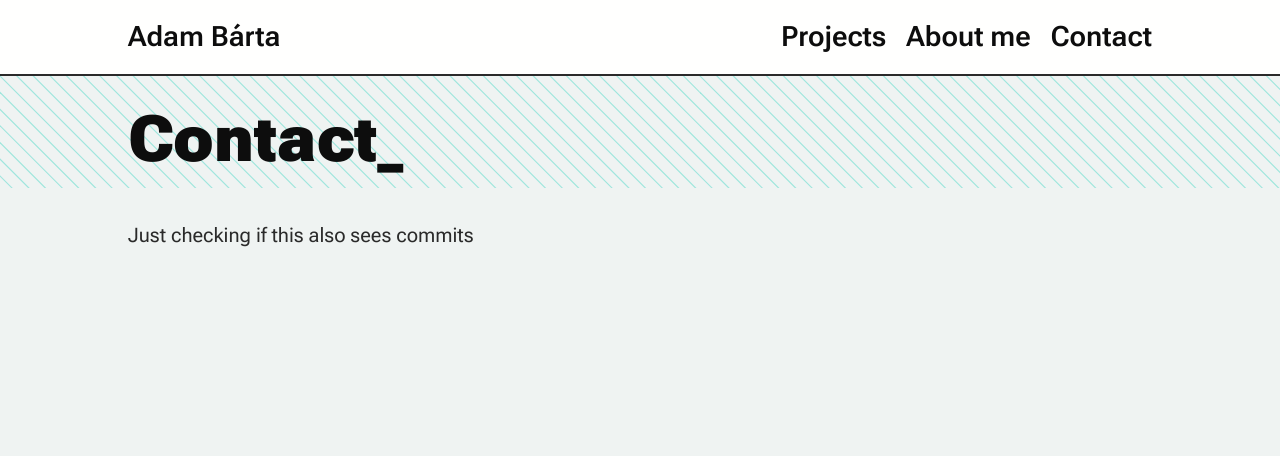
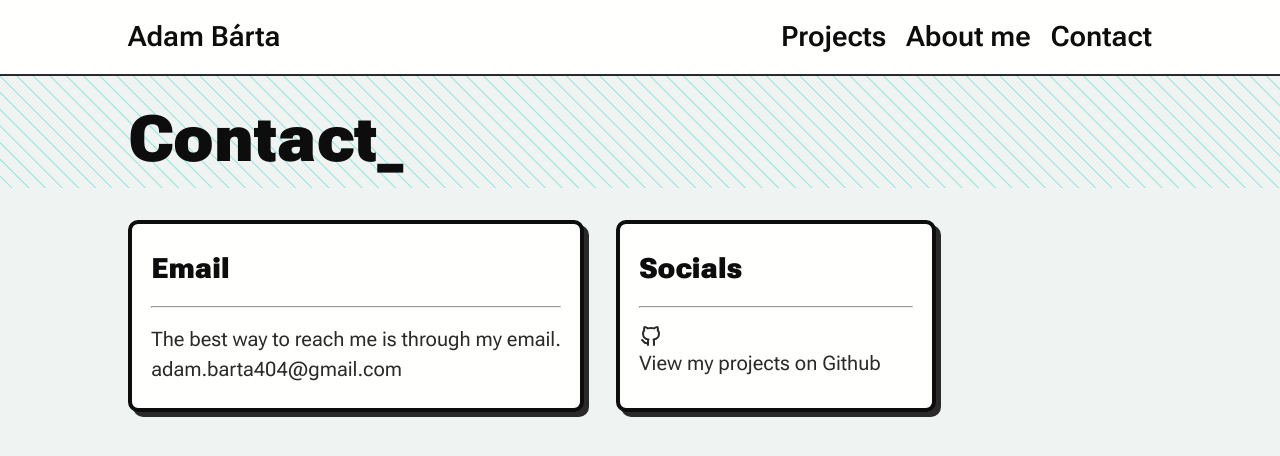
Before and after one commit to PeanutButte7/portfolio, a Next.js app: page /contact in a window 1280 px wide. Shown: the top 456 px of the page. Built offline with nearby package versions, Linux system fonts and the light colour scheme.

Commit message:
Added InformationCard variant and updated Contact page

```diff
--- /dev/null
+++ b/src/components/ContactPage/ContactPage.styled.tsx
@@ -0,0 +1,14 @@
+import {styled} from 'styles';
+
+export const ContactPageStyled = styled('div', {
+    display: 'flex',
+    flexDirection: 'column',
+    gap: '2rem',
+
+    '@desktop': {
+        flexDirection: 'row',
+        '& > p': {
+            width: '60vw',
+        },
+    },
+});
--- a/src/components/ContactPage/ContactPage.tsx
+++ b/src/components/ContactPage/ContactPage.tsx
@@ -1,11 +1,19 @@
-import { Typography } from 'components/UI';
+import {InformationCard, Typography} from 'components/UI';
+import {ContactPageStyled} from './ContactPage.styled';
+import {IconBrandGithub} from '@tabler/icons';
 
 export function ContactPage() {
     return (
-        <>
-            <Typography size='lg'>
-                Just checking if this also sees commits
-            </Typography>
-        </>
+        <ContactPageStyled>
+            <InformationCard title="Email" tight>
+                <Typography size="lg">
+                    The best way to reach me is through my email. <br/>
+                    <b>adam.barta404@gmail.com</b>
+                </Typography>
+            </InformationCard>
+            <InformationCard title="Socials" tight>
+                <Typography size="lg"><IconBrandGithub/>View my projects on Github</Typography>
+            </InformationCard>
+        </ContactPageStyled>
     );
 }
--- a/src/components/UI/InformationCard/InformationCard.styles.ts
+++ b/src/components/UI/InformationCard/InformationCard.styles.ts
@@ -11,15 +11,23 @@ export const InformationCardStyled = styled('div', {
     border: '4px solid $almostBlack',
     borderRadius: '10px',
 
-    'p:first-child': {
-        textAlign: 'center',
-    },
-
     '@desktop': {
         minWidth: '20rem',
         minHeight: '30rem',
         px: '1.5vw',
     },
+
+    variants: {
+        tight: {
+            true: {
+                minHeight: 0,
+            }
+        }
+    },
+
+    defaultVariants: {
+        tight: false,
+    }
 });
 
 export const Line = styled('hr', {
--- a/src/components/UI/InformationCard/InformationCard.tsx
+++ b/src/components/UI/InformationCard/InformationCard.tsx
@@ -7,16 +7,19 @@ interface InformationCardProps {
     children?: ReactNode;
     mainColor?: string;
     accentColor?: string;
+    tight?: boolean;
 }
 
 export function InformationCard({
                                     title,
+                                    children,
                                     mainColor = '$almostWhite',
                                     accentColor = '$almostGrey',
-                                    children
+                                    tight
                                 }: InformationCardProps) {
     return (
         <InformationCardStyled
+            tight={tight}
             css={{
                 color: accentColor,
                 backgroundColor: mainColor,
```
